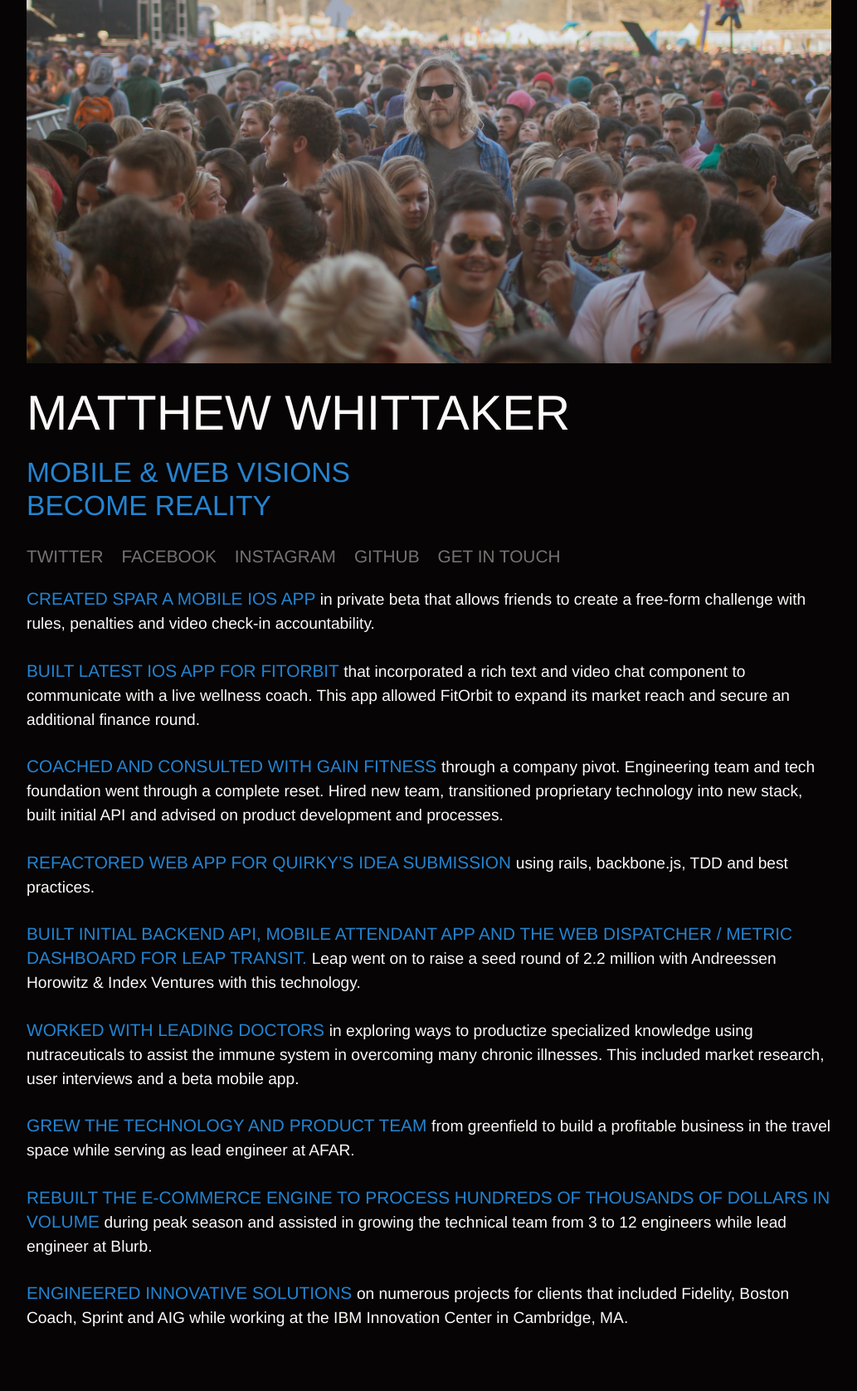
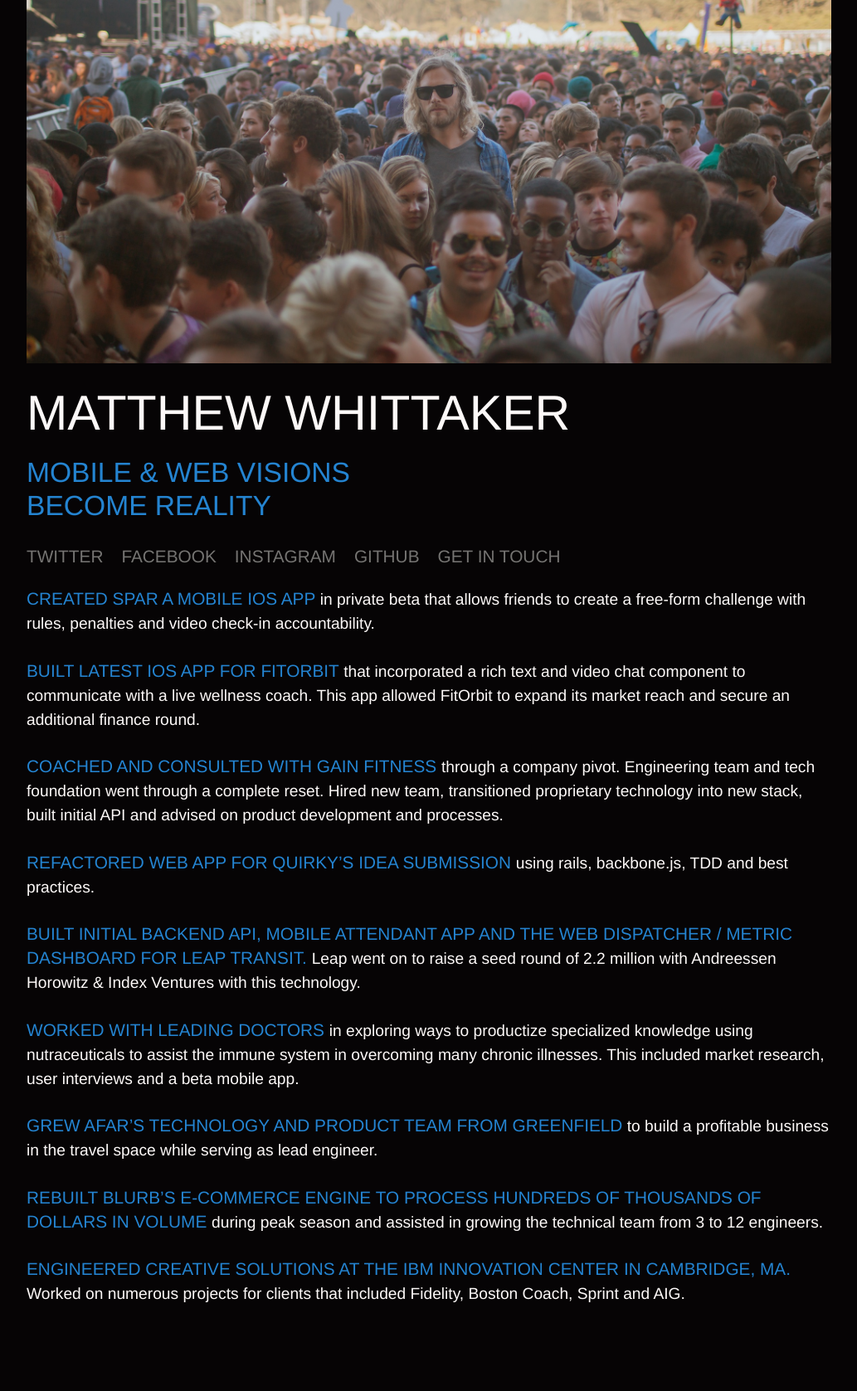
Before and after one commit to mwhitt/mwhittaker.com, a Jekyll site: the page built from index.html, in a window 1280 px wide. Shown: the whole page at 83% size, without its empty margins (123-1156 px from the left). Built offline with Jekyll 4.4.1, drawn with Linux system fonts in a browser that asks for light colours; after the commit the page ends 1648 px from its top, so only the background shows below that.

Commit message:
updated copy

```diff
--- a/index.html
+++ b/index.html
@@ -70,19 +70,19 @@ layout: default
 
 <div class="row">
   <div class="large-12 columns experience">
-    <h3>Grew the technology and product team <small>from greenfield to build a profitable business in the travel space while serving as lead engineer at AFAR.</small></h3>
+    <h3>Grew AFAR&rsquo;s technology and product team from greenfield<small> to build a profitable business in the travel space while serving as lead engineer.</small></h3>
   </div>
 </div>
 
 <div class="row">
   <div class="large-12 columns experience">
-    <h3>Rebuilt the e-commerce engine to process hundreds of thousands of dollars in volume <small>during peak season and  assisted in growing the technical team from 3 to 12 engineers while lead engineer at Blurb. </small></h3>
+    <h3>Rebuilt Blurb&rsquo;s e-commerce engine to process hundreds of thousands of dollars in volume <small>during peak season and assisted in growing the technical team from 3 to 12 engineers.</small></h3>
   </div>
 </div>
 
 <div class="row">
   <div class="large-12 columns experience">
-    <h3>Engineered innovative solutions <small>on numerous projects for clients that included Fidelity, Boston Coach, Sprint and AIG while working at the IBM Innovation Center in Cambridge, MA.</small></h3>
+    <h3>Engineered creative solutions at the IBM Innovation Center in Cambridge, MA.<small> Worked on numerous projects for clients that included Fidelity, Boston Coach, Sprint and AIG.</small></h3>
   </div>
 </div>
 
```
